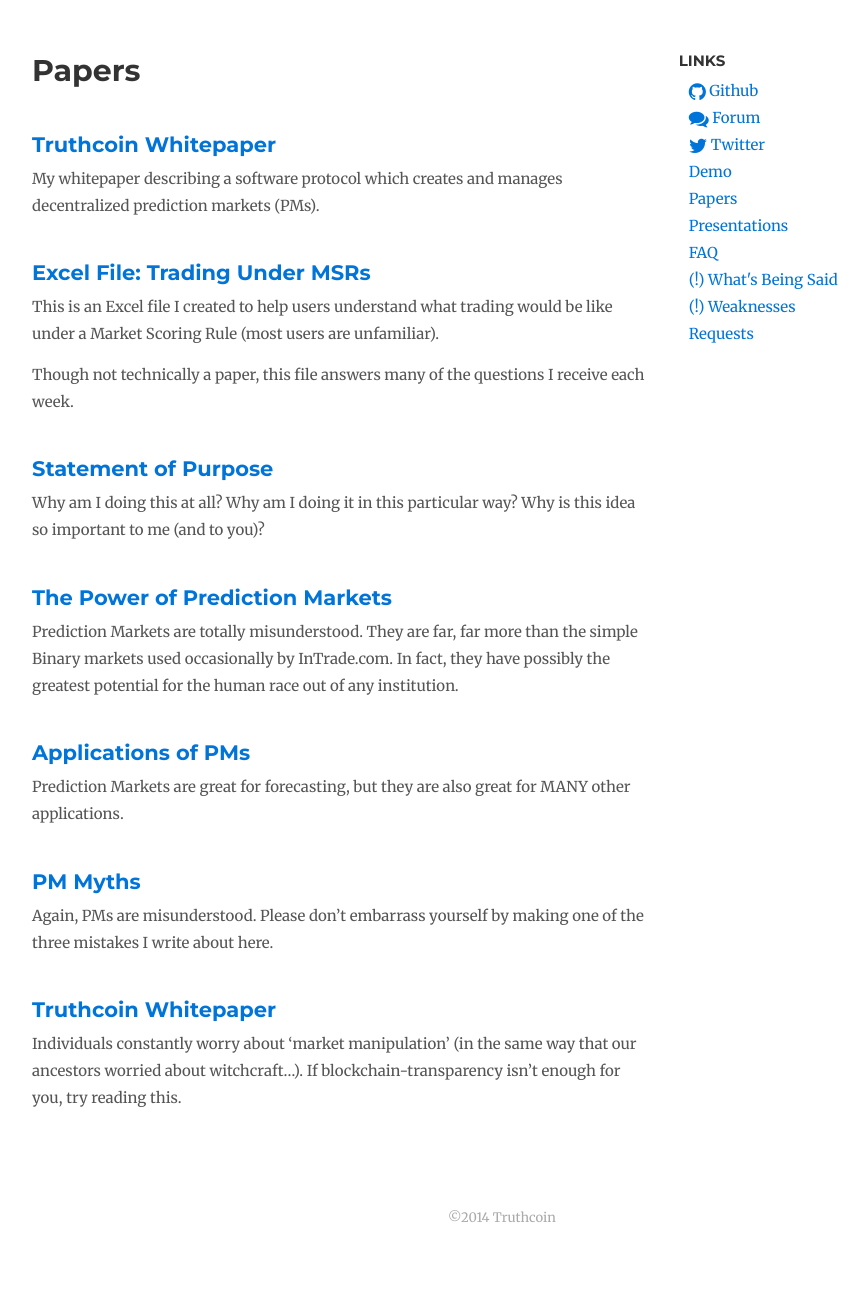
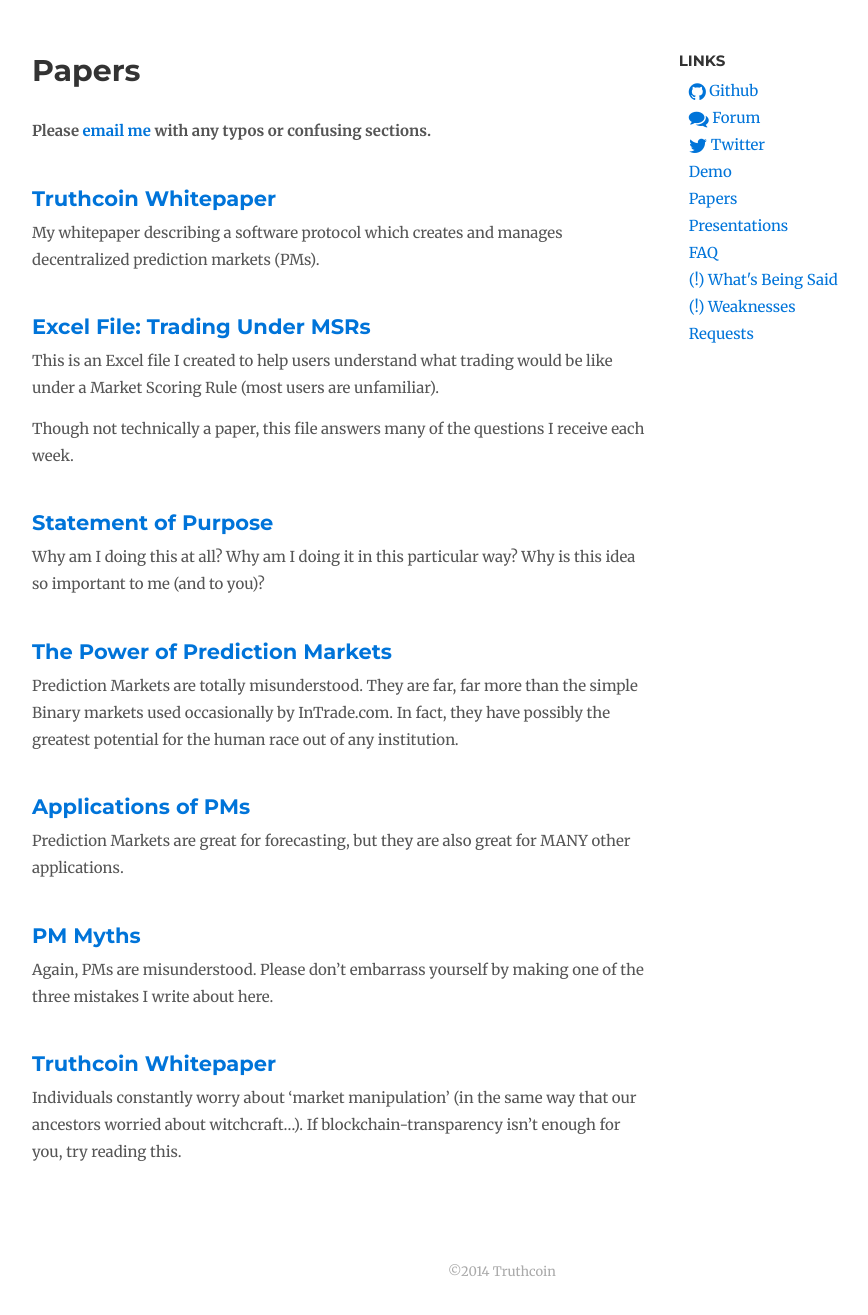
Before and after one commit to truthcoin/www.truthcoin.info, a Jekyll site: the page built from papers/index.md, in a window 1280 px wide, cut to the strip 164-1488 px from the top of the page. Shown: the top 1315 px of the strip, without its empty margins (138-1006 px from the left). Built offline with Jekyll 4.4.1, drawn with Linux system fonts in a browser that asks for light colours; nearby versions of some CDN libraries; comment, search, counter and statistics services are not loaded; before the commit the page ends 1434 px from its top, so only the background shows below that.

Commit message:
Added Feedback Note

```diff
--- a/papers/index.md
+++ b/papers/index.md
@@ -3,6 +3,7 @@ layout: page
 title: Papers
 ---
 
+**Please <a href="mailto:truthcoin@gmail.com?subject=Feedback">email me</a> with any typos or confusing sections.**
 ## [Truthcoin Whitepaper](truthcoin-whitepaper.pdf)
 
 My whitepaper describing a software protocol which creates and manages decentralized prediction markets (PMs).
```
